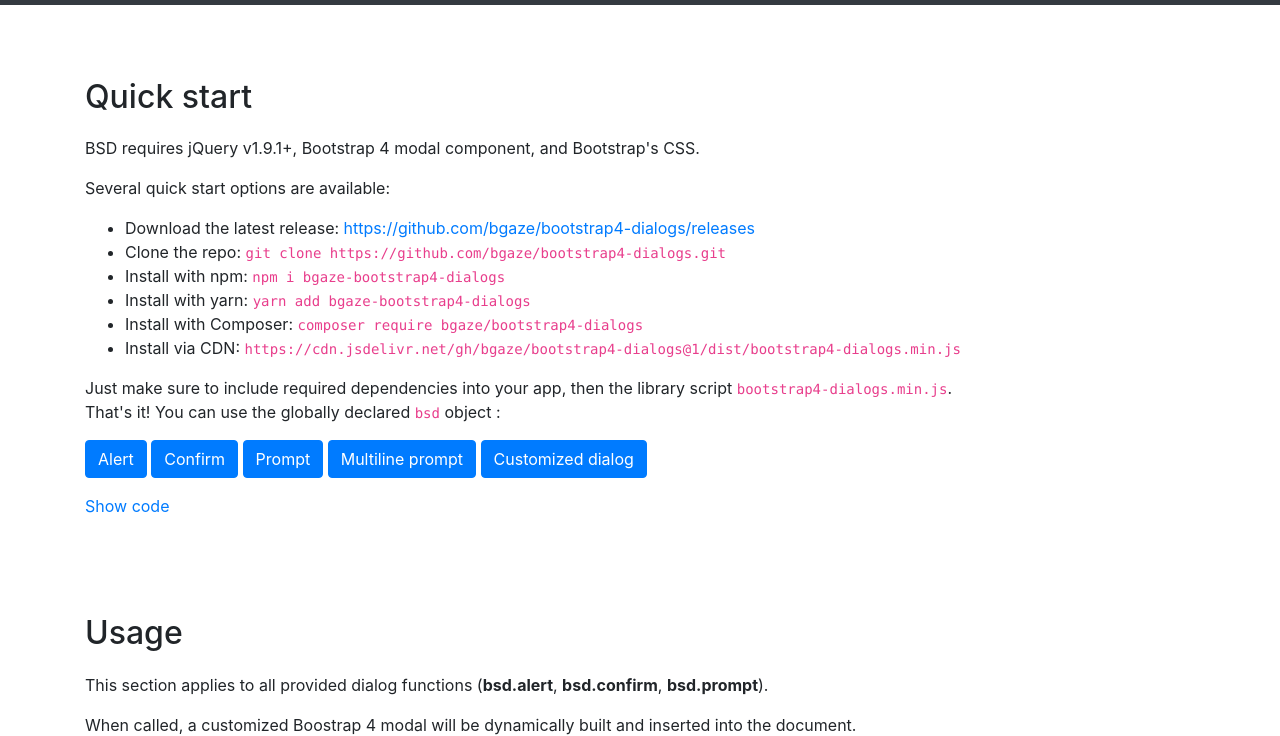
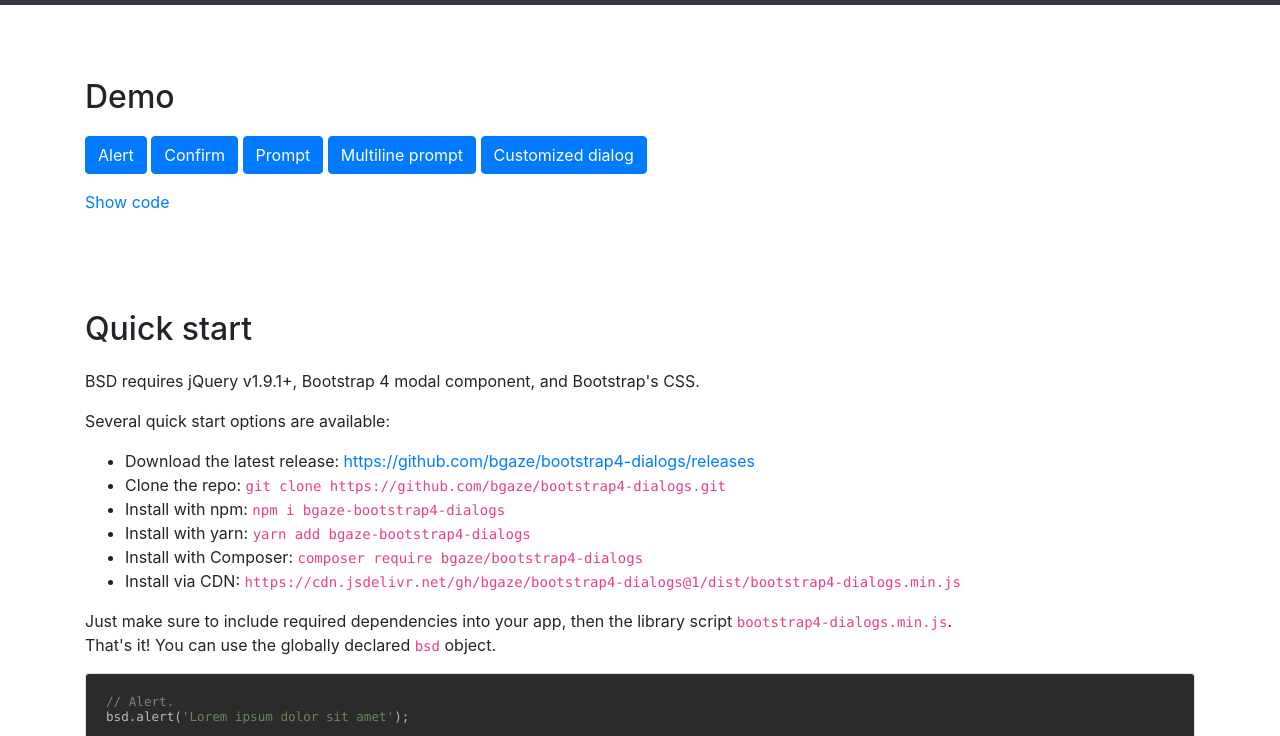
Before and after one commit to bgaze/bootstrap4-dialogs, a website: page doc.html in a window 1280 px wide. Shown: the part 52-788 px from the top of the page. Drawn offline with nearby package versions, Linux system fonts and the light colour scheme.

Commit message:
Updated doc

```diff
--- a/doc.html
+++ b/doc.html
@@ -39,6 +39,10 @@
             a,
             button {
                 outline: 0 !important;
+            }
+
+            on {
+                display: none !important;
             }
         </style>
     </head>
@@ -86,36 +90,20 @@
         </header>
 
         <div class="container">
-            <section id="quick-start">
+            <section>
                 <div class="row">
                     <div class="col">
+                        <on>
                             <h1 style="display: none;">Bootstrap 4 dialogs</h1>
-
-                        <h2>Quick start</h2>
 
                             <blockquote style="display: none;">
                                 Doc and demos here : <a href="https://www.bgaze.fr/bootstrap4-dialogs">https://www.bgaze.fr/bootstrap4-dialogs</a>
                             </blockquote>
-
-                        <p>BSD requires jQuery v1.9.1+, Bootstrap 4 modal component, and Bootstrap's CSS.</p>
-
-                        <p>Several quick start options are available:</p>
-
-                        <ul>
-                            <li>Download the latest release: <a href="https://github.com/bgaze/bootstrap4-dialogs/releases">https://github.com/bgaze/bootstrap4-dialogs/releases</a></li>
-                            <li>Clone the repo: <code>git clone https://github.com/bgaze/bootstrap4-dialogs.git</code></li>
-                            <li>Install with npm: <code>npm i bgaze-bootstrap4-dialogs</code></li>
-                            <li>Install with yarn: <code>yarn add bgaze-bootstrap4-dialogs</code></li>
-                            <li>Install with Composer: <code>composer require bgaze/bootstrap4-dialogs</code></li>
-                            <li>Install via CDN: <code>https://cdn.jsdelivr.net/gh/bgaze/bootstrap4-dialogs@1/dist/bootstrap4-dialogs.min.js</code></li>
-                        </ul>
-
-                        <p>
-                            Just make sure to include required dependencies into your app, then the library script <code>bootstrap4-dialogs.min.js</code>.<br/>
-                            That's it! You can use the globally declared <code>bsd</code> object :
-                        </p>
+                        </on>
 
                         <off>
+                            <h2>Demo</h2>
+
                             <p>
                                 <button class="btn btn-primary" id="demo1">Alert</button>
                                 <button class="btn btn-primary" id="demo2">Confirm</button>
@@ -130,7 +118,6 @@
                                     Show code
                                 </a>
                             </p>
-                        </off>
 
                             <div class="collapse" id="demo-collapse">
                                 <p><strong>HTML</strong></p>
@@ -179,6 +166,60 @@
     });
 });</code></pre>
                             </div>
+                        </off>
+                    </div>
+                </div>
+            </section>
+
+            <section id="quick-start">
+                <div class="row">
+                    <div class="col">
+                        <h2>Quick start</h2>
+
+                        <p>BSD requires jQuery v1.9.1+, Bootstrap 4 modal component, and Bootstrap's CSS.</p>
+
+                        <p>Several quick start options are available:</p>
+
+                        <ul>
+                            <li>Download the latest release: <a href="https://github.com/bgaze/bootstrap4-dialogs/releases">https://github.com/bgaze/bootstrap4-dialogs/releases</a></li>
+                            <li>Clone the repo: <code>git clone https://github.com/bgaze/bootstrap4-dialogs.git</code></li>
+                            <li>Install with npm: <code>npm i bgaze-bootstrap4-dialogs</code></li>
+                            <li>Install with yarn: <code>yarn add bgaze-bootstrap4-dialogs</code></li>
+                            <li>Install with Composer: <code>composer require bgaze/bootstrap4-dialogs</code></li>
+                            <li>Install via CDN: <code>https://cdn.jsdelivr.net/gh/bgaze/bootstrap4-dialogs@1/dist/bootstrap4-dialogs.min.js</code></li>
+                        </ul>
+
+                        <p>
+                            Just make sure to include required dependencies into your app, then the library script <code>bootstrap4-dialogs.min.js</code>.<br/>
+                            That's it! You can use the globally declared <code>bsd</code> object.
+                        </p>
+
+                        <pre class="card"><code class="javascript language-javascript">// Alert.
+bsd.alert('Lorem ipsum dolor sit amet');
+
+// Confirm.
+bsd.confirm('Lorem ipsum dolor sit amet', function (confirmed, event) {
+    if (confirmed) {
+        // ...
+    }
+    return true;
+});
+
+// Prompt.
+bsd.prompt('Lorem ipsum dolor sit amet', function (value, event) {
+    if (value === null) {
+        return true;
+    }
+
+    if (value.trim() === '') {
+        bsd.alert('You must provide a value!');
+        return false;
+    }
+
+    // ...
+
+    return true;
+});</code></pre>
                     </div>
                 </div>
             </section>
--- a/package.json
+++ b/package.json
@@ -1,6 +1,6 @@
 {
   "name": "bgaze-bootstrap4-dialogs",
-  "version": "1.0.6",
+  "version": "1.0.7",
   "license": "MIT",
   "description": "A collection of flexible dialogs based on Bootstrap 4 modals",
   "author": {
```
Also changed, not shown: src/doc.html (+42 -26 lines), src/doc/readme.js (added, +26 -0 lines), README.md. Lines whose indentation alone changed are shown as unchanged.
